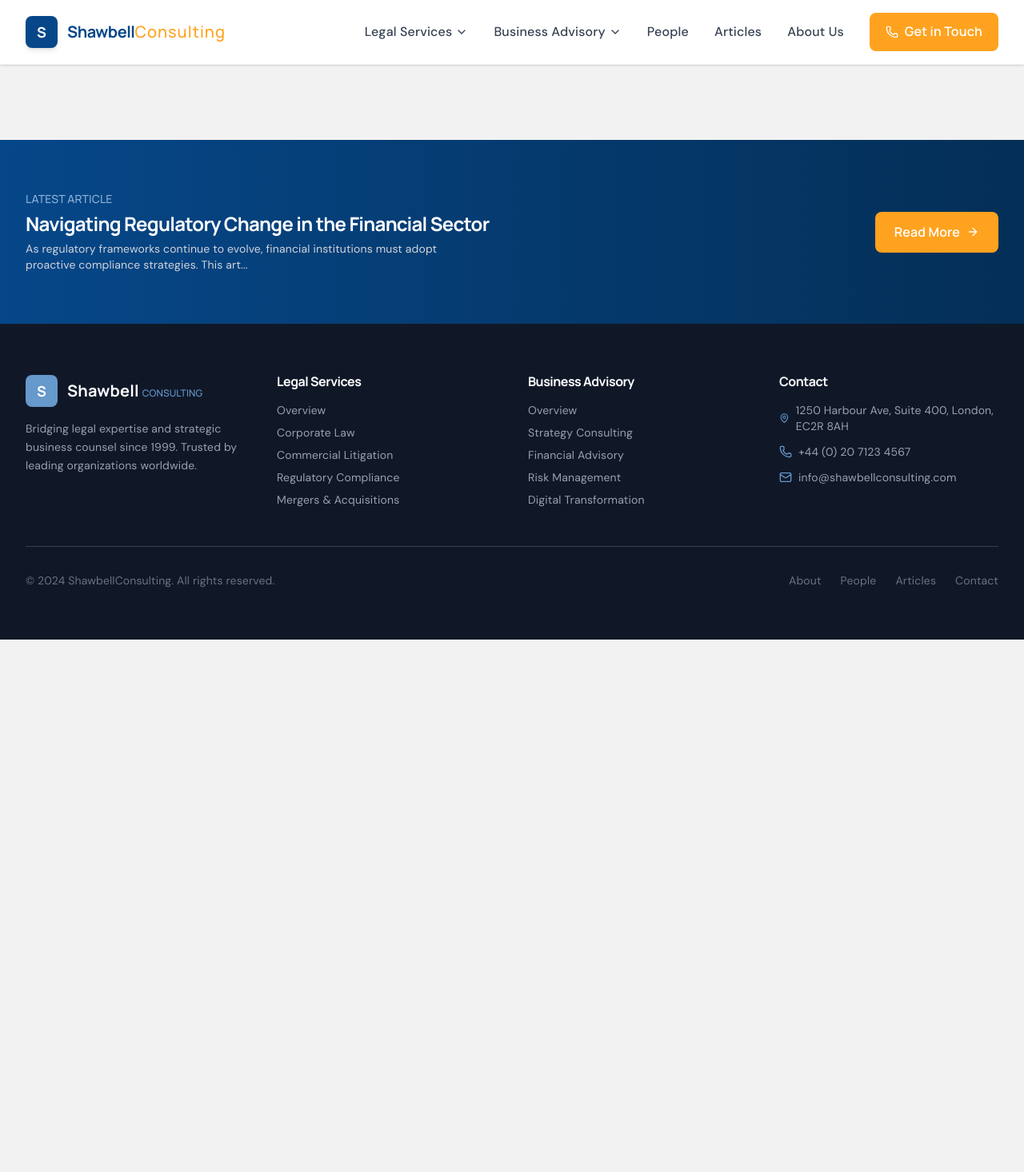
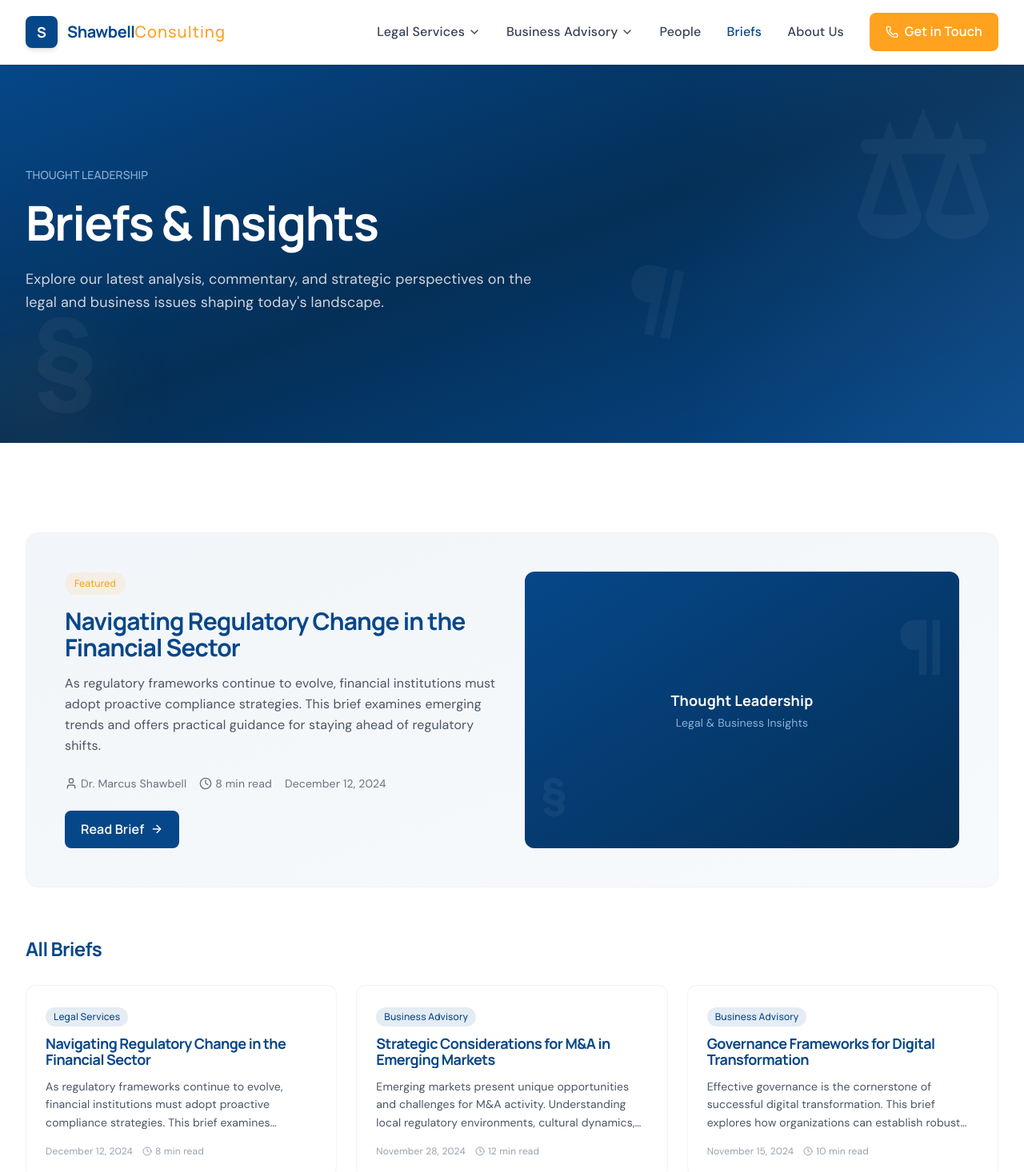
Before and after one commit to Puzzle-Fxr/shawbellconsulting, a React (Vite) app: page /briefs in a window 1280 px wide. Shown: the top 1466 px of the page at 80% size. Before the commit the page ends 800 px from the top, so only its background shows below. Built offline with nearby package versions, Linux system fonts and the light colour scheme.

Commit message:
refactor: rename articles to briefs and update related components

```diff
--- a/src/App.tsx
+++ b/src/App.tsx
@@ -7,7 +7,7 @@ import LegalServiceDetail from './pages/LegalServiceDetail';
 import BusinessAdvisory from './pages/BusinessAdvisory';
 import BusinessAdvisoryDetail from './pages/BusinessAdvisoryDetail';
 import People from './pages/People';
-import Articles from './pages/Articles';
+import Briefs from './pages/Briefs';
 import ArticleDetail from './pages/ArticleDetail';
 import About from './pages/About';
 import Contact from './pages/Contact';
@@ -25,8 +25,8 @@ export default function App() {
             <Route path="/business-advisory" element={<BusinessAdvisory />} />
             <Route path="/business-advisory/:id" element={<BusinessAdvisoryDetail />} />
             <Route path="/people" element={<People />} />
-            <Route path="/articles" element={<Articles />} />
-            <Route path="/articles/:id" element={<ArticleDetail />} />
+            <Route path="/briefs" element={<Briefs />} />
+            <Route path="/briefs/:id" element={<ArticleDetail />} />
             <Route path="/about" element={<About />} />
             <Route path="/contact" element={<Contact />} />
           </Routes>
--- a/src/components/Footer.tsx
+++ b/src/components/Footer.tsx
@@ -1,20 +1,20 @@
 import { Link } from 'react-router-dom';
 import { MapPin, Phone, Mail, ArrowRight } from 'lucide-react';
-import { articles } from '../lib/data';
+import { briefs } from '../lib/data';
 
 export function LatestArticleCTA() {
-  const latest = articles[0];
+  const latest = briefs[0];
   return (
     <section className="bg-gradient-to-r from-steel to-steel-dark py-16">
       <div className="max-w-7xl mx-auto px-6 lg:px-8">
         <div className="flex flex-col md:flex-row items-center justify-between gap-6">
           <div>
-            <p className="text-ocean-light font-heading font-medium text-sm uppercase tracking-wider mb-2">Latest Article</p>
+            <p className="text-ocean-light font-heading font-medium text-sm uppercase tracking-wider mb-2">Latest Brief</p>
             <h3 className="font-heading font-bold text-2xl text-white mb-2">{latest.title}</h3>
             <p className="text-gray-300 text-sm max-w-xl">{latest.excerpt.slice(0, 120)}...</p>
           </div>
           <Link
-            to="/articles"
+            to="/briefs"
             className="flex items-center gap-2 bg-pumpkin hover:bg-pumpkin-light text-white font-heading font-semibold px-6 py-3 rounded-lg transition-all duration-200 hover:shadow-lg whitespace-nowrap"
           >
             Read More <ArrowRight className="w-4 h-4" />
@@ -96,7 +96,7 @@ export default function Footer() {
             <div className="flex items-center gap-6">
               <Link to="/about" className="text-sm text-gray-500 hover:text-ocean transition-colors">About</Link>
               <Link to="/people" className="text-sm text-gray-500 hover:text-ocean transition-colors">People</Link>
-              <Link to="/articles" className="text-sm text-gray-500 hover:text-ocean transition-colors">Articles</Link>
+              <Link to="/briefs" className="text-sm text-gray-500 hover:text-ocean transition-colors">Briefs</Link>
               <Link to="/contact" className="text-sm text-gray-500 hover:text-ocean transition-colors">Contact</Link>
             </div>
           </div>
--- a/src/components/Navbar.tsx
+++ b/src/components/Navbar.tsx
@@ -125,7 +125,7 @@ export default function Navbar() {
             </div>
 
             <Link to="/people" className={navLinkClass('/people')}>People</Link>
-            <Link to="/articles" className={navLinkClass('/articles')}>Articles</Link>
+            <Link to="/briefs" className={navLinkClass('/briefs')}>Briefs</Link>
             <Link to="/about" className={navLinkClass('/about')}>About Us</Link>
 
             {/* Get in Touch */}
@@ -166,7 +166,7 @@ export default function Navbar() {
               ))}
               <div className="h-px bg-platinum my-2"></div>
               <Link to="/people" className="block py-2.5 font-medium text-gray-700">People</Link>
-              <Link to="/articles" className="block py-2.5 font-medium text-gray-700">Articles</Link>
+              <Link to="/briefs" className="block py-2.5 font-medium text-gray-700">Briefs</Link>
               <Link to="/about" className="block py-2.5 font-medium text-gray-700">About Us</Link>
               <Link to="/contact" className="block py-2.5 font-semibold text-pumpkin">Get in Touch</Link>
             </div>
--- a/src/lib/data.ts
+++ b/src/lib/data.ts
@@ -68,11 +68,11 @@ export const advisoryServices = [
   },
 ];
 
-export const articles = [
+export const briefs = [
   {
     id: 'navigating-regulatory-change',
     title: 'Navigating Regulatory Change in the Financial Sector',
-    excerpt: 'As regulatory frameworks continue to evolve, financial institutions must adopt proactive compliance strategies. This article examines emerging trends and offers practical guidance for staying ahead of regulatory shifts.',
+    excerpt: 'As regulatory frameworks continue to evolve, financial institutions must adopt proactive compliance strategies. This brief examines emerging trends and offers practical guidance for staying ahead of regulatory shifts.',
     category: 'Legal Services',
     date: 'December 12, 2024',
     author: 'Dr. Marcus Shawbell',
@@ -90,7 +90,7 @@ export const articles = [
   {
     id: 'digital-transformation-governance',
     title: 'Governance Frameworks for Digital Transformation',
-    excerpt: 'Effective governance is the cornerstone of successful digital transformation. This article explores how organizations can establish robust governance frameworks that balance innovation with risk management.',
+    excerpt: 'Effective governance is the cornerstone of successful digital transformation. This brief explores how organizations can establish robust governance frameworks that balance innovation with risk management.',
     category: 'Business Advisory',
     date: 'November 15, 2024',
     author: 'Dr. Marcus Shawbell',
@@ -108,7 +108,7 @@ export const articles = [
   {
     id: 'risk-management-frameworks',
     title: 'Enterprise Risk Management: A Modern Framework',
-    excerpt: 'Traditional risk management approaches are insufficient for today\'s complex business environment. This article presents a modern, integrated framework for enterprise-wide risk identification and mitigation.',
+    excerpt: 'Traditional risk management approaches are insufficient for today\'s complex business environment. This brief presents a modern, integrated framework for enterprise-wide risk identification and mitigation.',
     category: 'Business Advisory',
     date: 'October 18, 2024',
     author: 'Dr. Marcus Shawbell',
--- a/src/pages/ArticleDetail.tsx
+++ b/src/pages/ArticleDetail.tsx
@@ -1,18 +1,18 @@
 import { useParams, Link } from 'react-router-dom';
 import { ArrowRight, Clock, User, ChevronLeft } from 'lucide-react';
-import { articles } from '../lib/data';
+import { briefs } from '../lib/data';
 import PageHero from '../components/PageHero';
 
 export default function ArticleDetail() {
   const { id } = useParams();
-  const article = articles.find(a => a.id === id);
+  const brief = briefs.find(a => a.id === id);
 
-  if (!article) {
+  if (!brief) {
     return (
       <div className="min-h-[60vh] flex items-center justify-center">
         <div className="text-center">
-          <h2 className="font-heading font-bold text-2xl text-steel mb-4">Article Not Found</h2>
-          <Link to="/articles" className="text-ocean font-heading font-medium">← Back to Articles</Link>
+          <h2 className="font-heading font-bold text-2xl text-steel mb-4">Brief Not Found</h2>
+          <Link to="/briefs" className="text-ocean font-heading font-medium">← Back to Briefs</Link>
         </div>
       </div>
     );
@@ -21,25 +21,25 @@ export default function ArticleDetail() {
   return (
     <div className="page-enter">
       <PageHero
-        title={article.title}
-        subtitle={article.category}
+        title={brief.title}
+        subtitle={brief.category}
       />
 
       <section className="bg-white py-16 lg:py-24">
         <div className="max-w-3xl mx-auto px-6 lg:px-8">
           <div className="flex items-center gap-4 text-sm text-gray-500 mb-8 pb-8 border-b border-platinum">
             <div className="flex items-center gap-1">
-              <User className="w-4 h-4" /> {article.author}
+              <User className="w-4 h-4" /> {brief.author}
             </div>
             <div className="flex items-center gap-1">
-              <Clock className="w-4 h-4" /> {article.readTime}
+              <Clock className="w-4 h-4" /> {brief.readTime}
             </div>
-            <span>{article.date}</span>
+            <span>{brief.date}</span>
           </div>
 
-          {/* Article body */}
+          {/* Brief body */}
           <div className="prose prose-lg max-w-none">
-            <p className="text-gray-600 leading-relaxed mb-6 text-lg">{article.excerpt}</p>
+            <p className="text-gray-600 leading-relaxed mb-6 text-lg">{brief.excerpt}</p>
 
             <h3 className="font-heading font-bold text-xl text-steel mb-4">The Current Landscape</h3>
             <p className="text-gray-600 leading-relaxed mb-6">
@@ -64,8 +64,8 @@ export default function ArticleDetail() {
 
           {/* Back link */}
           <div className="pt-8 border-t border-platinum">
-            <Link to="/articles" className="inline-flex items-center gap-2 text-steel font-heading font-medium hover:text-ocean transition-colors">
-              <ChevronLeft className="w-4 h-4" /> Back to All Articles
+            <Link to="/briefs" className="inline-flex items-center gap-2 text-steel font-heading font-medium hover:text-ocean transition-colors">
+              <ChevronLeft className="w-4 h-4" /> Back to All Briefs
             </Link>
           </div>
         </div>
@@ -75,7 +75,7 @@ export default function ArticleDetail() {
       <section className="bg-platinum/30 py-16">
         <div className="max-w-7xl mx-auto px-6 lg:px-8 text-center">
           <h3 className="font-heading font-bold text-2xl text-steel mb-4">Discuss This Topic With Our Team</h3>
-          <p className="text-gray-600 max-w-xl mx-auto mb-6">Our consultants can provide deeper insight and practical guidance on the issues discussed in this article.</p>
+          <p className="text-gray-600 max-w-xl mx-auto mb-6">Our consultants can provide deeper insight and practical guidance on the issues discussed in this brief.</p>
           <Link
             to="/contact"
             className="inline-flex items-center gap-2 bg-pumpkin hover:bg-pumpkin-dark text-white font-heading font-semibold px-6 py-3 rounded-lg transition-all duration-200 hover:shadow-lg"
--- a/src/pages/Articles.tsx
+++ b/src/pages/Briefs.tsx
@@ -2,20 +2,20 @@ import { Link } from 'react-router-dom';
 import { motion } from 'framer-motion';
 import { ArrowRight, Clock, User } from 'lucide-react';
 import PageHero from '../components/PageHero';
-import { articles } from '../lib/data';
+import { briefs } from '../lib/data';
 
-export default function Articles() {
+export default function Briefs() {
   return (
     <div className="page-enter">
       <PageHero
-        title="Articles & Insights"
+        title="Briefs & Insights"
         subtitle="Thought Leadership"
         description="Explore our latest analysis, commentary, and strategic perspectives on the legal and business issues shaping today's landscape."
       />
 
       <section className="bg-white py-20 lg:py-28">
         <div className="max-w-7xl mx-auto px-6 lg:px-8">
-          {/* Featured Article */}
+          {/* Featured Brief */}
           <motion.div
             initial={{ opacity: 0, y: 20 }}
             whileInView={{ opacity: 1, y: 0 }}
@@ -28,22 +28,22 @@ export default function Articles() {
                 <div className="inline-flex items-center gap-2 bg-pumpkin/10 text-pumpkin font-heading font-medium text-xs px-3 py-1.5 rounded-full mb-4">
                   Featured
                 </div>
-                <h2 className="font-heading font-bold text-2xl md:text-3xl text-steel mb-4">{articles[0].title}</h2>
-                <p className="text-gray-600 leading-relaxed mb-6">{articles[0].excerpt}</p>
+                <h2 className="font-heading font-bold text-2xl md:text-3xl text-steel mb-4">{briefs[0].title}</h2>
+                <p className="text-gray-600 leading-relaxed mb-6">{briefs[0].excerpt}</p>
                 <div className="flex items-center gap-4 text-sm text-gray-500 mb-6">
                   <div className="flex items-center gap-1">
-                    <User className="w-4 h-4" /> {articles[0].author}
+                    <User className="w-4 h-4" /> {briefs[0].author}
                   </div>
                   <div className="flex items-center gap-1">
-                    <Clock className="w-4 h-4" /> {articles[0].readTime}
+                    <Clock className="w-4 h-4" /> {briefs[0].readTime}
                   </div>
-                  <span>{articles[0].date}</span>
+                  <span>{briefs[0].date}</span>
                 </div>
                 <Link
-                  to={`/articles/${articles[0].id}`}
+                  to={`/briefs/${briefs[0].id}`}
                   className="inline-flex items-center gap-2 bg-steel hover:bg-steel-light text-white font-heading font-semibold px-5 py-2.5 rounded-lg transition-all duration-200 hover:shadow-lg"
                 >
-                  Read Article <ArrowRight className="w-4 h-4" />
+                  Read Brief <ArrowRight className="w-4 h-4" />
                 </Link>
               </div>
               <div className="bg-gradient-to-br from-steel to-steel-dark rounded-xl flex items-center justify-center relative overflow-hidden">
@@ -59,31 +59,31 @@ export default function Articles() {
             </div>
           </motion.div>
 
-          {/* All Articles */}
-          <h3 className="font-heading font-semibold text-2xl text-steel mb-8">All Articles</h3>
+          {/* All Briefs */}
+          <h3 className="font-heading font-semibold text-2xl text-steel mb-8">All Briefs</h3>
           <div className="grid md:grid-cols-2 lg:grid-cols-3 gap-6">
-            {articles.map((article, i) => (
+            {briefs.map((brief, i) => (
               <motion.div
-                key={article.id}
+                key={brief.id}
                 initial={{ opacity: 0, y: 20 }}
                 whileInView={{ opacity: 1, y: 0 }}
                 viewport={{ once: true }}
                 transition={{ duration: 0.4, delay: i * 0.08 }}
               >
                 <Link
-                  to={`/articles/${article.id}`}
+                  to={`/briefs/${brief.id}`}
                   className="card-lift block bg-white rounded-xl border border-platinum p-6 hover:border-ocean/30 group"
                 >
                   <div className="inline-flex items-center gap-1 bg-steel/10 text-steel font-heading font-medium text-xs px-2.5 py-1 rounded-full mb-3">
-                    {article.category}
+                    {brief.category}
                   </div>
                   <h4 className="font-heading font-bold text-lg text-steel mb-3 group-hover:text-ocean transition-colors line-clamp-2">
-                    {article.title}
+                    {brief.title}
                   </h4>
-                  <p className="text-gray-600 text-sm leading-relaxed mb-4 line-clamp-3">{article.excerpt}</p>
+                  <p className="text-gray-600 text-sm leading-relaxed mb-4 line-clamp-3">{brief.excerpt}</p>
                   <div className="flex items-center gap-3 text-xs text-gray-400">
-                    <span>{article.date}</span>
-                    <span className="flex items-center gap-1"><Clock className="w-3 h-3" /> {article.readTime}</span>
+                    <span>{brief.date}</span>
+                    <span className="flex items-center gap-1"><Clock className="w-3 h-3" /> {brief.readTime}</span>
                   </div>
                 </Link>
               </motion.div>
--- a/src/pages/Home.tsx
+++ b/src/pages/Home.tsx
@@ -2,11 +2,11 @@ import { Link } from 'react-router-dom';
 import { motion } from 'framer-motion';
 import { ArrowRight, Award, Users, BookOpen, Scale, ChevronRight, Star, Target, MapPin, Phone, Mail } from 'lucide-react';
 import ServiceCard from '../components/ServiceCard';
-import { legalServices, advisoryServices, articles, people, partners, accolades } from '../lib/data';
+import { legalServices, advisoryServices, briefs, people, partners, accolades } from '../lib/data';
 
 export default function Home() {
   const founder = people.find(p => p.isFounder)!;
-  const latestArticle = articles[0];
+  const latestArticle = briefs[0];
 
   return (
     <div className="page-enter">
```
Also changed, not shown: .continue/rules.md.
